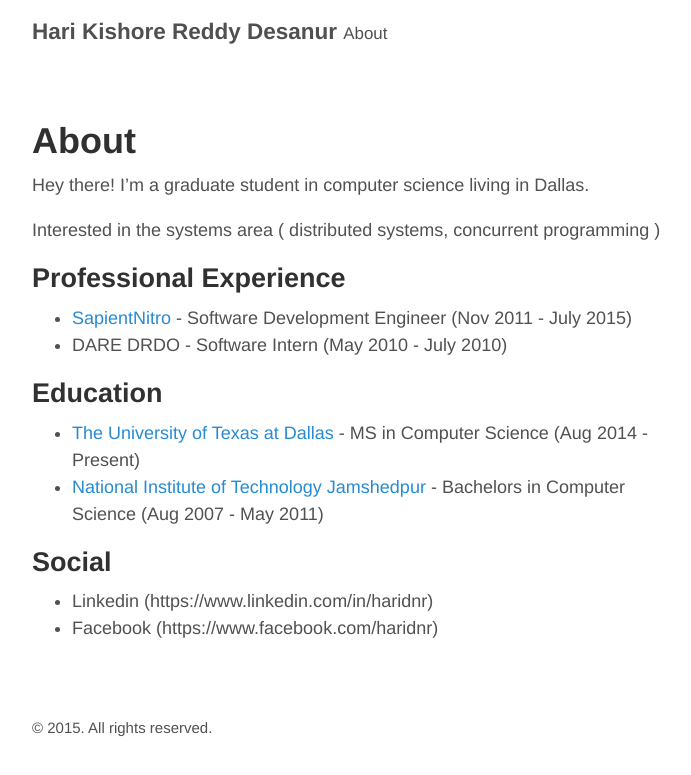
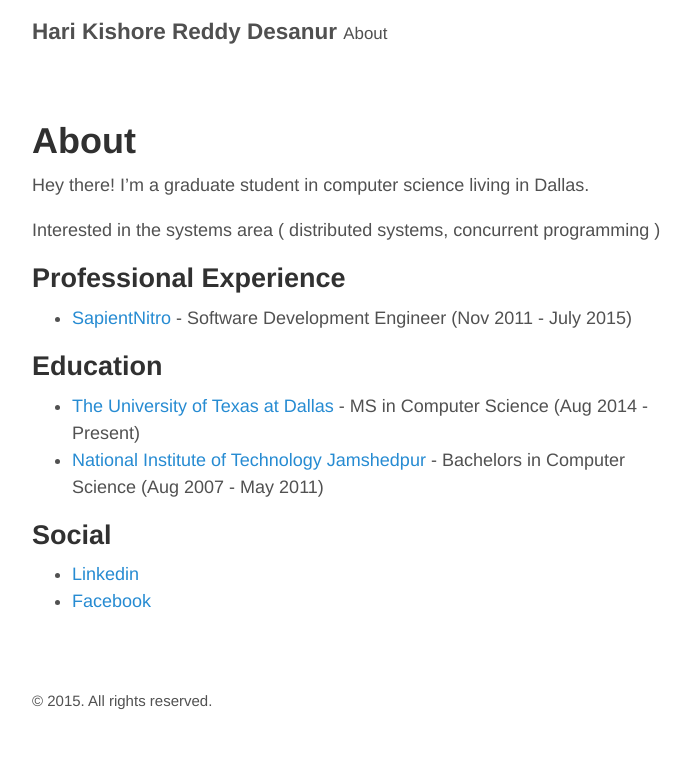
Before and after one commit to haridnr/haridnr.github.io, a Jekyll site: the page built from about.md, in a window 1280 px wide. Shown: the top 775 px of the page, without its empty margins (293-984 px from the left). Built offline with Jekyll 4.4.1, drawn with Linux system fonts in a browser that asks for light colours.

Commit message:
add social links

```diff
--- a/about.md
+++ b/about.md
@@ -12,8 +12,6 @@ Professional Experience
 -----------------------
 
 * [SapientNitro](http://www.sapientnitro.com/en-us.html) - Software Development Engineer (Nov 2011 - July 2015)
-* DARE DRDO - Software Intern (May 2010 - July 2010)
-
 
 Education
 ---------
@@ -24,5 +22,5 @@ Education
 Social
 ------
 
-* Linkedin (https://www.linkedin.com/in/haridnr)
-* Facebook (https://www.facebook.com/haridnr)
+* [Linkedin](https://www.linkedin.com/in/haridnr)
+* [Facebook](https://www.facebook.com/haridnr)
```
